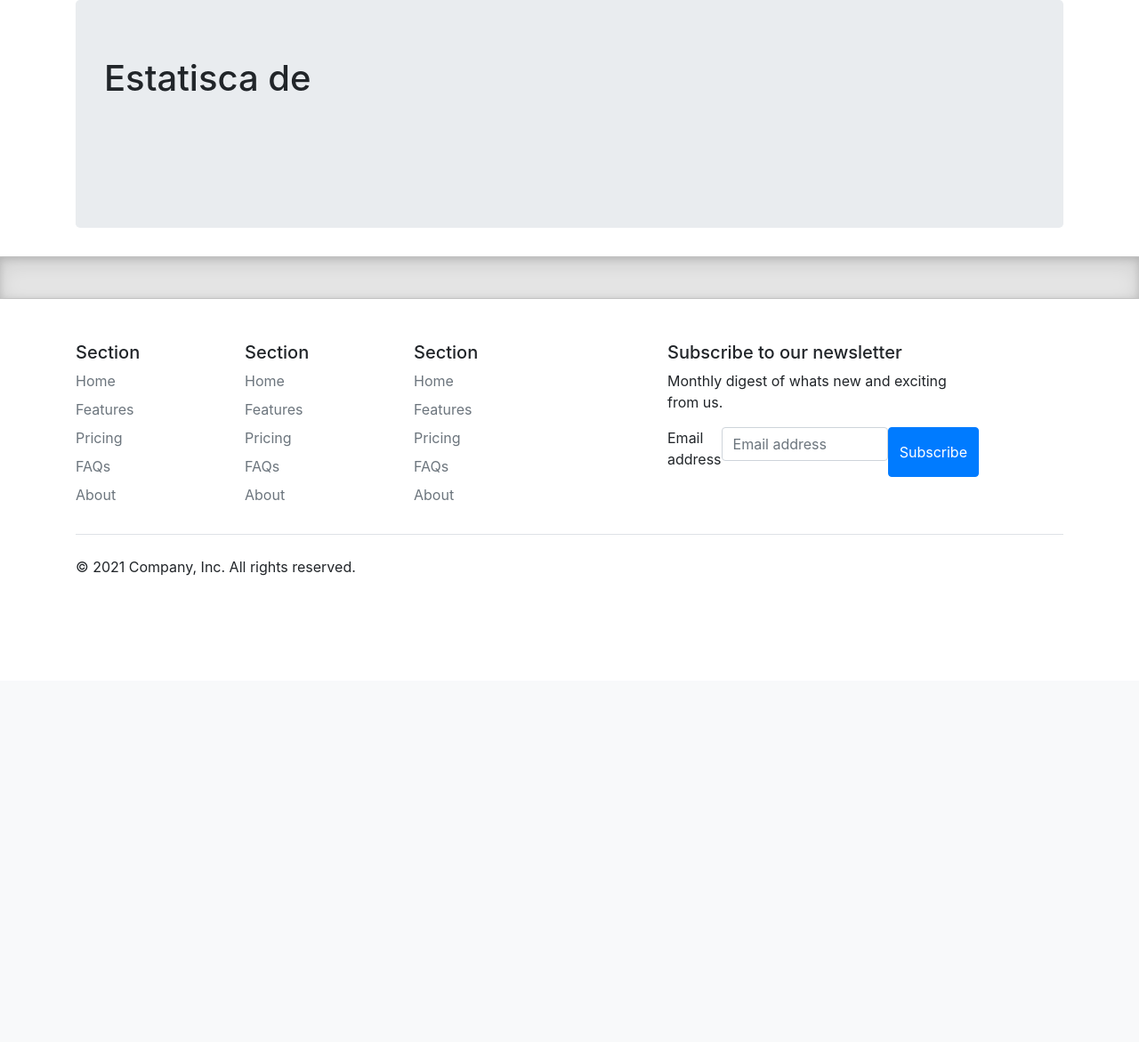
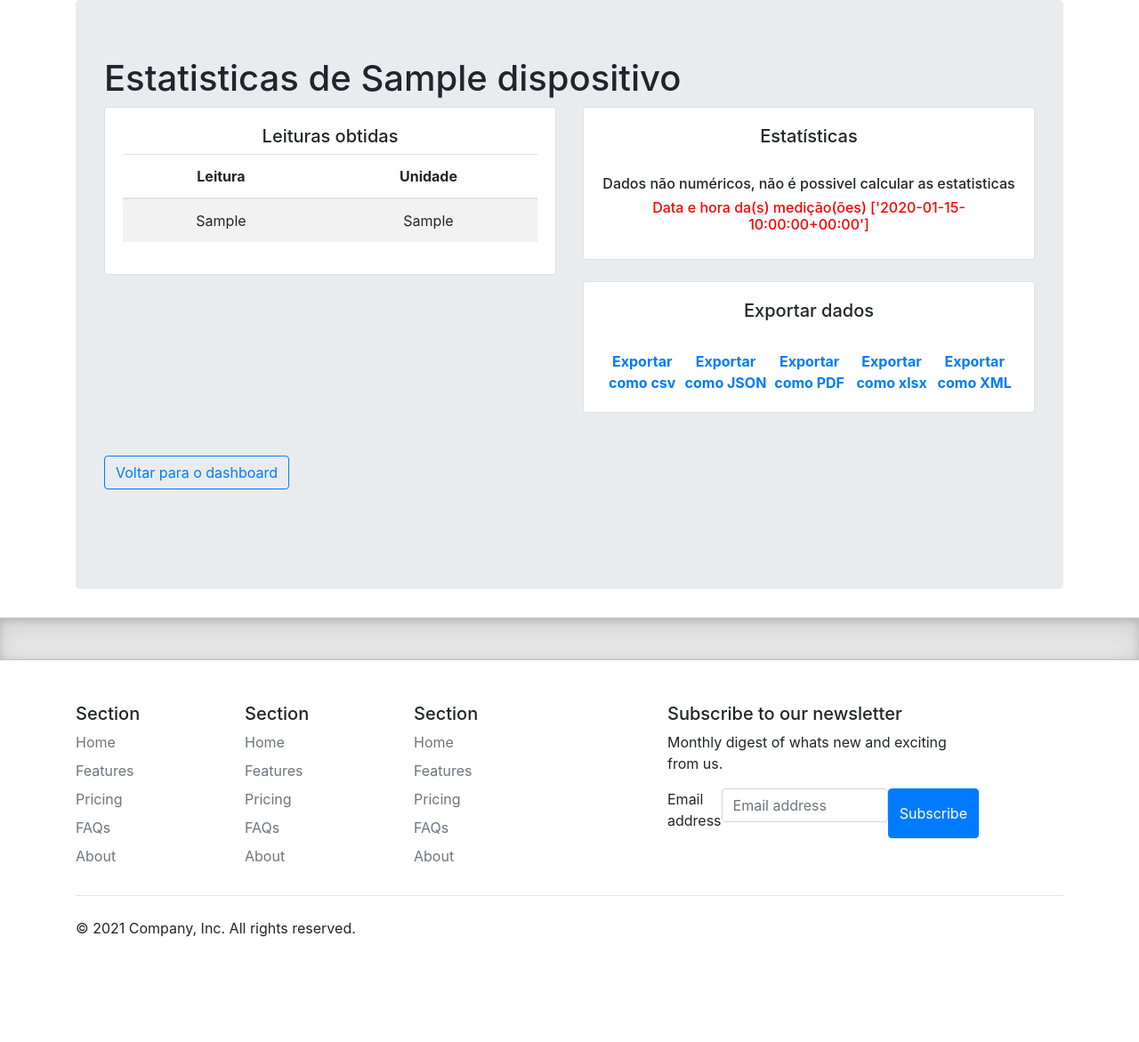
Before and after one commit to AndreCandidoDev/PlataformaIoTRemake, a Django app: page /accounts/devicestatistics/1/ in a window 1280 px wide. Shown: the part 56-1227 px from the top of the page at 89% size. Before the commit the page ends 703 px from the top, so only its background shows below. Run offline with Django 3.2, Linux system fonts and the light colour scheme; tables that the repository leaves empty hold one stand-in row (values such as "Sample post"); lists and menus that the app fills with data are empty; some libraries are stand-ins or nearby versions.

Commit message:
Update estatisticas

```diff
--- a/accounts/views.py
+++ b/accounts/views.py
@@ -14,6 +14,7 @@ from .models import Account
 from rest_framework.authtoken.models import Token
 
 
+# ============================================================================================================
 @login_required(login_url='login')
 def device_register(request, pk):
     user = Account.objects.get(id=pk)
@@ -33,6 +34,8 @@ def device_register(request, pk):
     }
     return render(request, 'accounts/deviceregister.html', context)
 
+
+# =============================================================================================================
 
 @login_required(login_url='login')
 def apidoc(request):
@@ -209,6 +212,66 @@ def device_graphic(request, pk):   # precisa de ajustes
     return render(request, 'accounts/device_graphic.html', context)
 
 
+# ==============================================================================================================
+import statistics
+
+
+class Estatisticas:
+    def __init__(self, dados):
+        self.dados = dados
+        self.dates = dados
+        self.flag_error = False
+
+    def conv_data_to_string(self):
+        aux = []
+        for i in self.dados:
+            aux.append(float(i.dado))
+        return aux
+
+    def conv_datetime_to_string(self):
+        aux = []
+        for i in self.dates:
+            datas = str(i.criacao)
+            conv = datas.split(' ')
+            hora_format = conv[1].split('.')[0]
+            aux.append(f'{conv[0]}-{hora_format}')
+        return aux
+
+    def error(self):
+        dates = self.conv_datetime_to_string()
+        print(dates)
+        self.flag_error = True
+        return dates
+
+    def media(self):
+        try:  # calcula para dados numericos
+            self.dados = self.conv_data_to_string()
+            return statistics.mean(self.dados)
+        except:  # mostra quantas leituras foram obtidas
+            return self.error()
+
+    def mediana(self):
+        if self.flag_error:
+            pass
+        else:
+            return statistics.median(self.dados)
+
+    def moda(self):
+        if self.flag_error:
+            pass
+        else:
+            return statistics.mode(self.dados)
+
+
 def device_statistics(request, pk):
     device = Dispositivo.objects.get(id=pk)
-    return render(request, 'accounts/device_statistics.html')
+    dados = Dados.objects.filter(dispositivo=device)
+    est = Estatisticas(dados)
+    estatisticas = {
+        'media': est.media(),
+        'mediana': est.mediana(),
+        'moda': est.moda(),
+        'error': est.flag_error
+    }
+    context = {'device': device, 'dados': dados, 'estatisticas': estatisticas}
+    return render(request, 'accounts/device_statistics.html', context)
--- a/templates/accounts/device_statistics.html
+++ b/templates/accounts/device_statistics.html
@@ -1,5 +1,65 @@
 {% extends 'base.html' %}
 
 {% block main %}
-  <h1>Estatisca de </h1>
+  <h1>Estatisticas de {{ device.nome }}</h1>
+  <div class="row">
+    <div class="col-md-6">
+      <div class="card">
+        <div class="card-body" style="text-align:center">
+          <h5>Leituras obtidas</h5>
+          <table class="table table-striped">
+            <thead>
+              <tr>
+                <th scope="col">Leitura</th>
+                <th scope="col">Unidade</th>
+              </tr>
+            </thead>
+            <tbody>
+              {% for dado in dados %}
+                <tr>
+                  <td>{{ dado.dado }}</td>
+                  <td>{{ dado.unidade }}</td>
+                </tr>
+              {% endfor %}
+            </tbody>
+          </table>
+        </div>
+      </div>
+    </div>
+
+    <div class="col-md-6">
+      <div class="card">
+        <div class="card-body" style="text-align:center">
+          <h5>Estatísticas</h5>
+          <br>
+            {% if not estatisticas.error %}
+              <h6>Media das leituras {{ estatisticas.media }}</h6>
+              <h6>Mediana: {{ estatisticas.mediana }}</h6>
+              <h6>Moda: {{ estatisticas.moda }}</h6>
+            {% else %}
+              <h6>Dados não numéricos, não é possivel calcular as estatisticas</h6>
+              <h6 style="color: red">Data e hora da(s) medição(ões) {{ estatisticas.media }}</h6>
+            {% endif %}
+        </div>
+      </div>
+      <br>
+      <div class="card">
+        <div class="card-body" style="text-align:center">
+          <h5>Exportar dados</h5>
+          <br>
+          <table>
+            <tr>
+              <th scope="col"><a href="">Exportar como csv</a></th>
+              <th scope="col"><a href="">Exportar como JSON</a></th>
+              <th scope="col"><a href="">Exportar como PDF</a></th>
+              <th scope="col"><a href="">Exportar como xlsx</a></th>
+              <th scope="col"><a href="">Exportar como XML</a></th>
+            </tr>
+          </table>
+        </div>
+      </div>
+    </div>
+  </div>
+  <br><br>
+  <a href="{% url 'dashboard' %}" class="btn btn-outline-primary">Voltar para o dashboard</a>
 {% endblock %}
--- a/templates/base.html
+++ b/templates/base.html
@@ -5,6 +5,7 @@
 		<meta charset = "UTF-8">
 		<meta name="viewport" content="width=device-width, initial-scale=1">
 
+        <link rel="stylesheet" href="https://cdn.jsdelivr.net/npm/bootstrap-icons@1.3.0/font/bootstrap-icons.css">
         <link href="{% static 'css/bootstrap.min.css' %}" rel="stylesheet">
 
         <script src="https://cdnjs.cloudflare.com/ajax/libs/Chart.js/3.5.1/chart.min.js"></script>
```
Also changed, not shown: templates/accounts/dashboard.html (+25 -1 lines).
